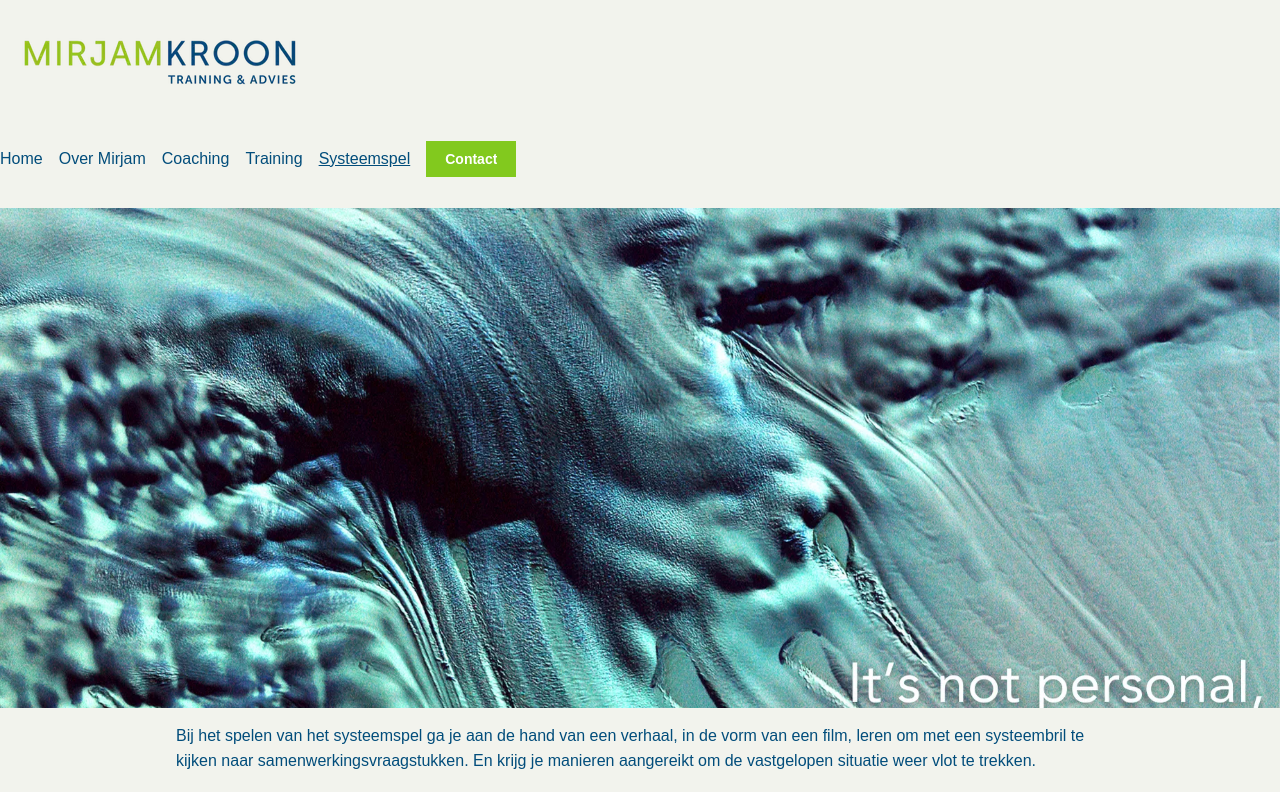
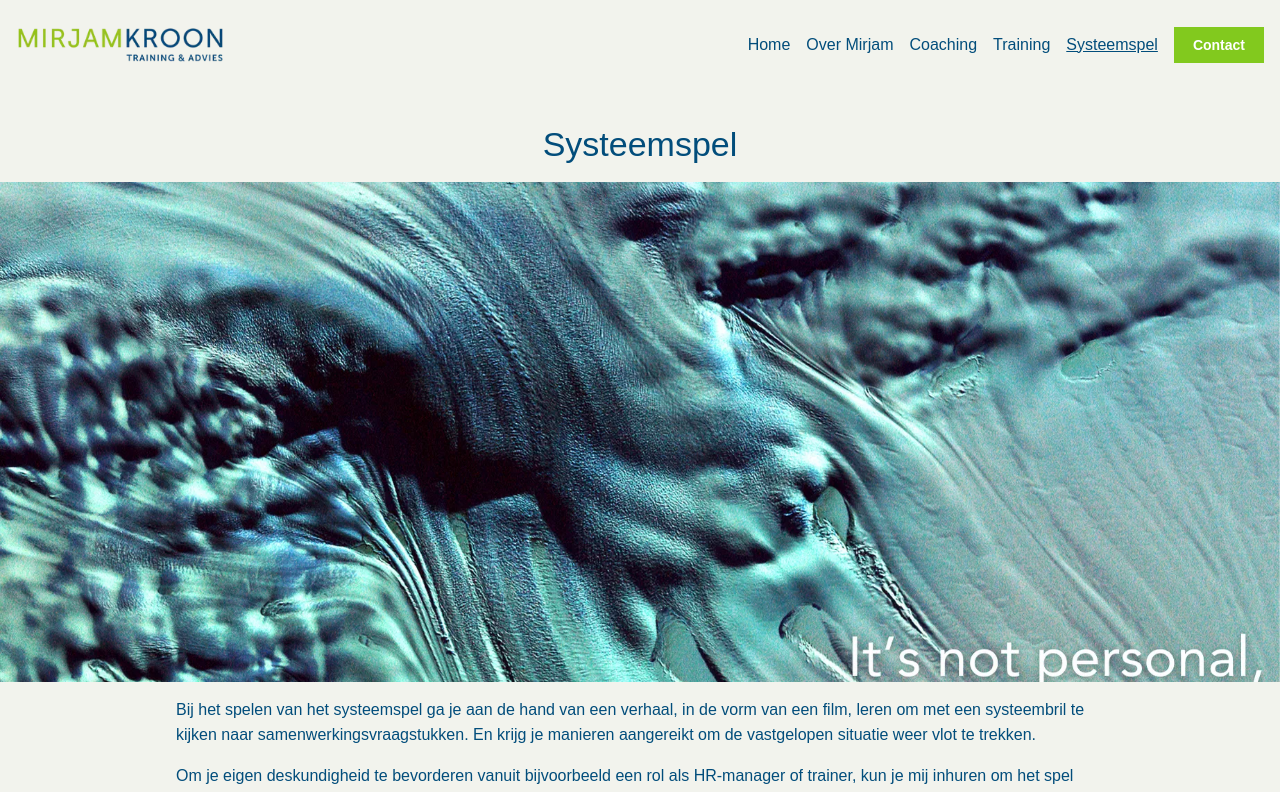
Before and after one commit to Joram3000/mirjamwebsite, a React (Vite) app: page /systeemspel in a window 1280 px wide. Shown: the top 792 px of the page. Built offline with nearby package versions, Linux system fonts and the light colour scheme; the HTML template or start-up script is replaced by a standard one.

Commit message:
update navbar

```diff
--- a/index.html
+++ b/index.html
@@ -2,7 +2,7 @@
 <html lang="en">
   <head>
     <meta charset="UTF-8" />
-    <link rel="icon" type="image/svg+xml" href="/favicon.png" />
+    <link rel="icon" type="image/png+xml" href="/favicon.png" />
     <meta name="viewport" content="width=device-width, initial-scale=1.0" />
     <title>Mirjam Kroon Training & Advies</title>
   </head>
--- a/src/components/layout/index.tsx
+++ b/src/components/layout/index.tsx
@@ -1,5 +1,5 @@
 import { AppShell, useMantineTheme } from "@mantine/core";
-import NavbarNew from "../navbar/index";
+import Navbar from "../navbar/index";
 import { Outlet } from "react-router-dom";
 import Footer from "../footer/footer";
 
@@ -7,11 +7,10 @@ const Layout: React.FC = () => {
   const theme = useMantineTheme();
 
   return (
-    <AppShell header={{ height: 116 }} bg={theme.colors.custom[0]}>
+    <AppShell header={{ height: 90 }} bg={theme.colors.custom[0]}>
       <AppShell.Header withBorder={false}>
-        <NavbarNew />
+        <Navbar />
       </AppShell.Header>
-
       <AppShell.Main>
         <Outlet />
         <Footer />
--- a/src/components/navbar/index.tsx
+++ b/src/components/navbar/index.tsx
@@ -15,40 +15,39 @@ import { Link, NavLink, useLocation } from "react-router-dom";
 
 const menuData = [
   {
-    label: "Home",
-    link: "/home",
+    name: "Home",
+    path: "/home",
   },
   {
-    label: "Over Mirjam",
-    link: "/about",
+    name: "Over Mirjam",
+    path: "/about",
   },
   {
-    label: "Coaching",
-    link: "/coaching",
+    name: "Coaching",
+    path: "/coaching",
   },
   {
-    label: "Training",
-    link: "/training",
+    name: "Training",
+    path: "/training",
   },
   {
-    label: "Systeemspel",
-    link: "/systeemspel",
+    name: "Systeemspel",
+    path: "/systeemspel",
   },
 ];
 
 const NavbarNew: React.FC = () => {
   const theme = useMantineTheme();
-
   const [opened, { toggle, close }] = useDisclosure(false);
   const [active, setActive] = useState("Home");
   const location = useLocation();
 
   useEffect(() => {
     const currentMenuItem = menuData.find(
-      (item) => item.link === location.pathname
+      (item) => item.path === location.pathname
     );
     if (currentMenuItem) {
-      setActive(currentMenuItem.label);
+      setActive(currentMenuItem.name);
     }
   }, [location.pathname]);
 
@@ -59,45 +58,49 @@ const NavbarNew: React.FC = () => {
 
   const menuItems = menuData.map((item) => (
     <NavLink
-      to={item.link}
-      key={item.label}
-      onClick={() => onClickNavLink(item.label)}
+      to={item.path}
+      key={item.name}
+      onClick={() => onClickNavLink(item.name)}
       style={{
-        textDecoration: item.label === active ? "underline" : "none",
+        textDecoration: item.name === active ? "underline" : "none",
         color: theme.colors.custom[2],
       }}
     >
-      {item.label}
+      {item.name}
     </NavLink>
   ));
 
   return (
-    <Box p={0} bg={theme.colors.custom[0]}>
-      <Group justify="space-between" align="center" py="md">
+    <Box bg={theme.colors.custom[0]}>
+      <Group justify="space-between" align="center" h={90}>
         <Link to="/home">
-          <Image
-            visibleFrom="md"
-            src={logo}
-            onClick={() => onClickNavLink("Home")}
-          />
+          <Image src={logo} onClick={() => onClickNavLink("Home")} h={70} />
         </Link>
 
-        <Group align="center" justify="space-between" w="100%" hiddenFrom="md">
-          <Link to="/home">
-            <Image src={logo} onClick={() => onClickNavLink("Home")} w={150} />
-          </Link>
+        <Group visibleFrom="md" pr="md">
+          {menuItems}
+          <NavLink to="/contact" onClick={() => setActive("Contact")}>
+            <Button>Contact</Button>
+          </NavLink>
+        </Group>
+
         <Burger
+          pr="xl"
           opened={opened}
           onClick={toggle}
           color="black"
-            hiddenFrom="lg"
+          hiddenFrom="md"
           size="sm"
-            m="lg"
         />
       </Group>
 
-        <Collapse in={opened} w="100%">
-          <Stack align="center" justify="center">
+      <Collapse
+        in={opened}
+        onClick={toggle}
+        transitionDuration={200}
+        animateOpacity
+      >
+        <Stack pb="md" align="stretch" ta="center">
           {menuItems}
 
           <NavLink to="/contact" onClick={() => onClickNavLink("Contact")}>
@@ -105,14 +108,6 @@ const NavbarNew: React.FC = () => {
           </NavLink>
         </Stack>
       </Collapse>
-
-        <Group visibleFrom="md" pr="md">
-          {menuItems}
-          <NavLink to="/contact" onClick={() => setActive("Contact")}>
-            <Button>Contact</Button>
-          </NavLink>
-        </Group>
-      </Group>
     </Box>
   );
 };
```
Lines whose indentation alone changed are shown as unchanged.
